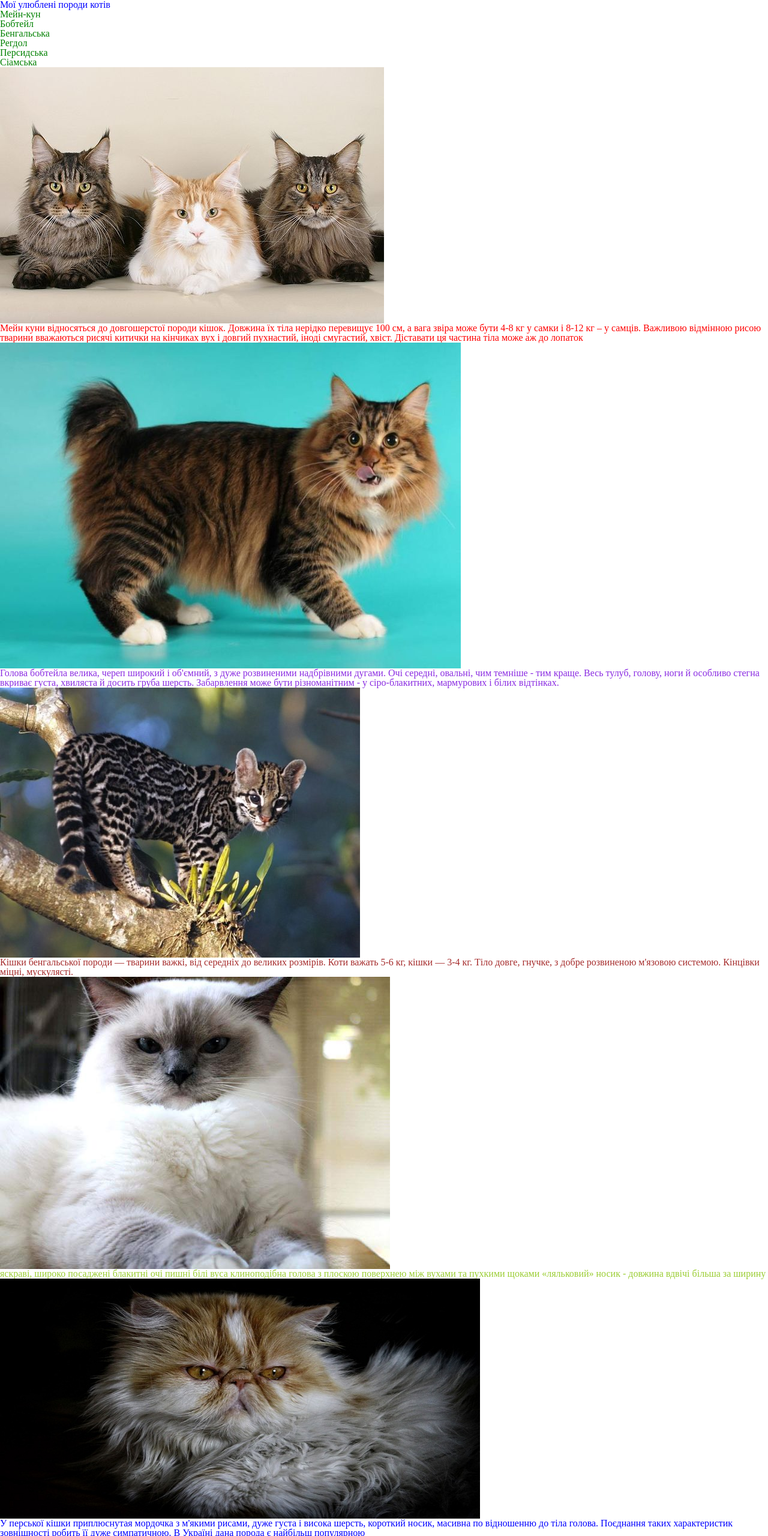
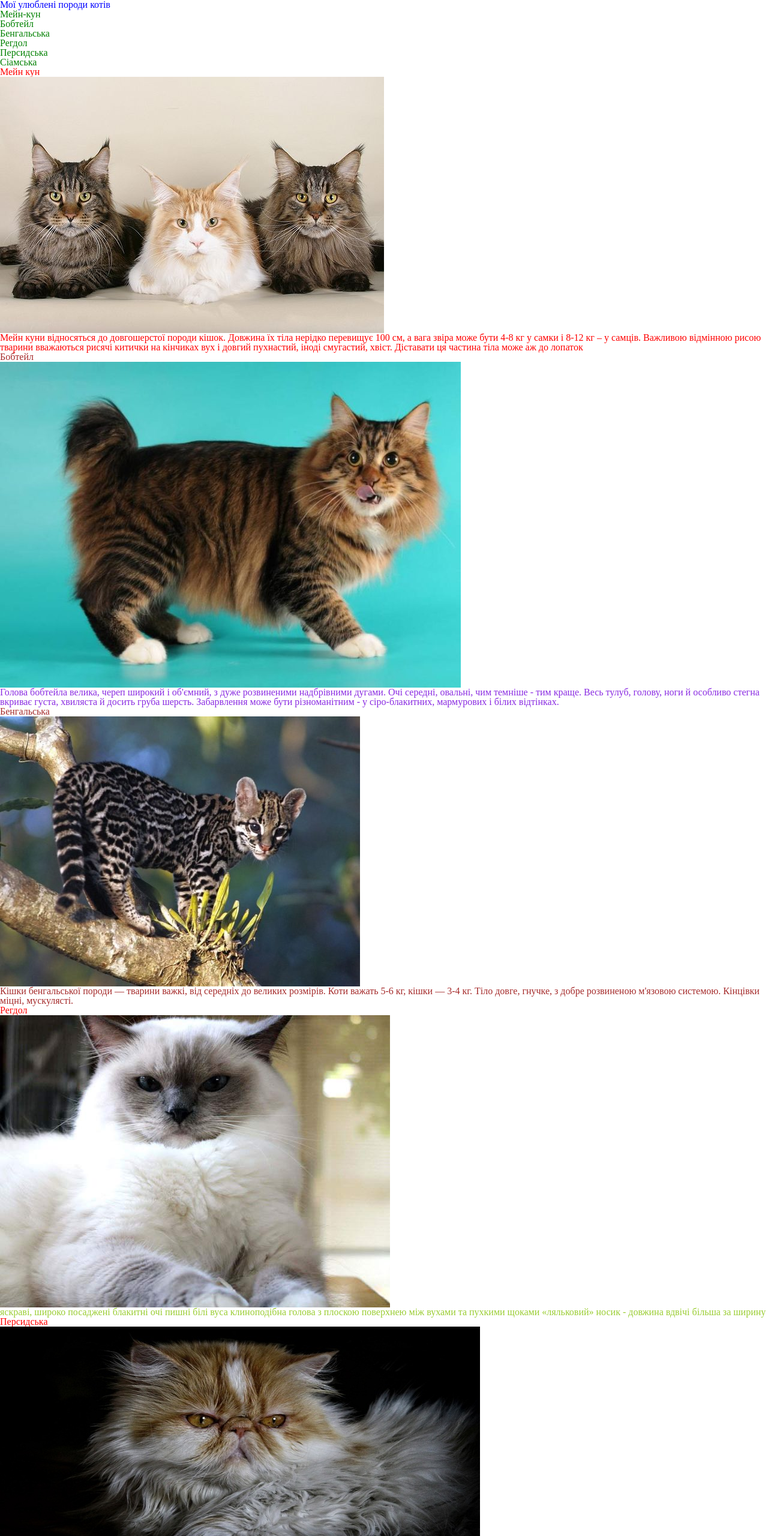
Before and after one commit to vermin84/Lessons, a plain HTML site: page lesson_3/index.html in a window 1280 px wide. Shown: the top 2560 px of the page at 60% size. Drawn offline with Linux system fonts and the light colour scheme.

Commit message:
Add files via upload

```diff
--- a/lesson_3/css/style.css
+++ b/lesson_3/css/style.css
@@ -23,6 +23,12 @@
 .pers {
     color: blue;
 }
-.siam {
+#siam {
     color: goldenrod;
 }
+[class*="-title"] {
+    color: brown;
+}
+div h2 {
+    color: red;
+}
--- a/lesson_3/index.html
+++ b/lesson_3/index.html
@@ -21,26 +21,32 @@
     </header>
     <main class="main">
         <div class="main-koon" id="main-koon">
+            <h2>Мейн кун</h2>
             <img src="img/01.jpg" alt="Мейн кун">
             <p>Мейн куни відносяться до довгошерстої породи кішок. Довжина їх тіла нерідко перевищує 100 см, а вага звіра може бути 4-8 кг у самки і 8-12 кг – у самців. Важливою відмінною рисою тварини вважаються рисячі китички на кінчиках вух і довгий пухнастий, іноді смугастий, хвіст. Діставати ця частина тіла може аж до лопаток</p>
         </div>
         <div class="bobtail" id="bobtail">
+            <h2 class="cat-title">Бобтейл</h2>
             <img src="img/02.jpg" alt="Бобтейл">
             <p>Голова бобтейла велика, череп широкий і об'ємний, з дуже розвиненими надбрівними дугами. Очі середні, овальні, чим темніше - тим краще. Весь тулуб, голову, ноги й особливо стегна вкриває густа, хвиляста й досить груба шерсть. Забарвлення може бути різноманітним - у сіро-блакитних, мармурових і білих відтінках.</p>
         </div>
         <div class="bengal" id="bengal">
+            <h2 class="cat-title">Бенгальська</h2>
             <img src="img/03.jpg" alt="Бенгальська">
             <p>Кішки бенгальської породи — тварини важкі, від середніх до великих розмірів. Коти важать 5-6 кг, кішки — 3-4 кг. Тіло довге, гнучке, з добре розвиненою м'язовою системою. Кінцівки міцні, мускулясті.</p>
         </div>
         <div class="regdol" id="regdol">
+            <h2>Регдол</h2>
             <img src="img/04.jpg" alt="Регдол">
             <p>яскраві, широко посаджені блакитні очі пишні білі вуса клиноподібна голова з плоскою поверхнею між вухами та пухкими щоками «ляльковий» носик - довжина вдвічі більша за ширину</p>
         </div>
         <div class="pers" id="pers">
+            <h2>Персидська</h2>
             <img src="img/05.jpg" alt="Персидська">
             <p>У перської кішки приплюснутая мордочка з м'якими рисами, дуже густа і висока шерсть, короткий носик, масивна по відношенню до тіла голова. Поєднання таких характеристик зовнішності робить її дуже симпатичною. В Україні дана порода є найбільш популярною</p>
         </div>
         <div class="siam" id="siam">
+            <h2>Сіамська</h2>
             <img src="img/06.jpg" alt="Сіамська">
             <p>Кішки сіамської породи — це елегантні, стрункі тварини середньої величини. Тіло довге, у формі труби, з досить міцним кістяком, добре розвиненою мускулатурою. Плечі й стегна сильні. Кінцівки довгі й стрункі.</p>
         </div>
```
